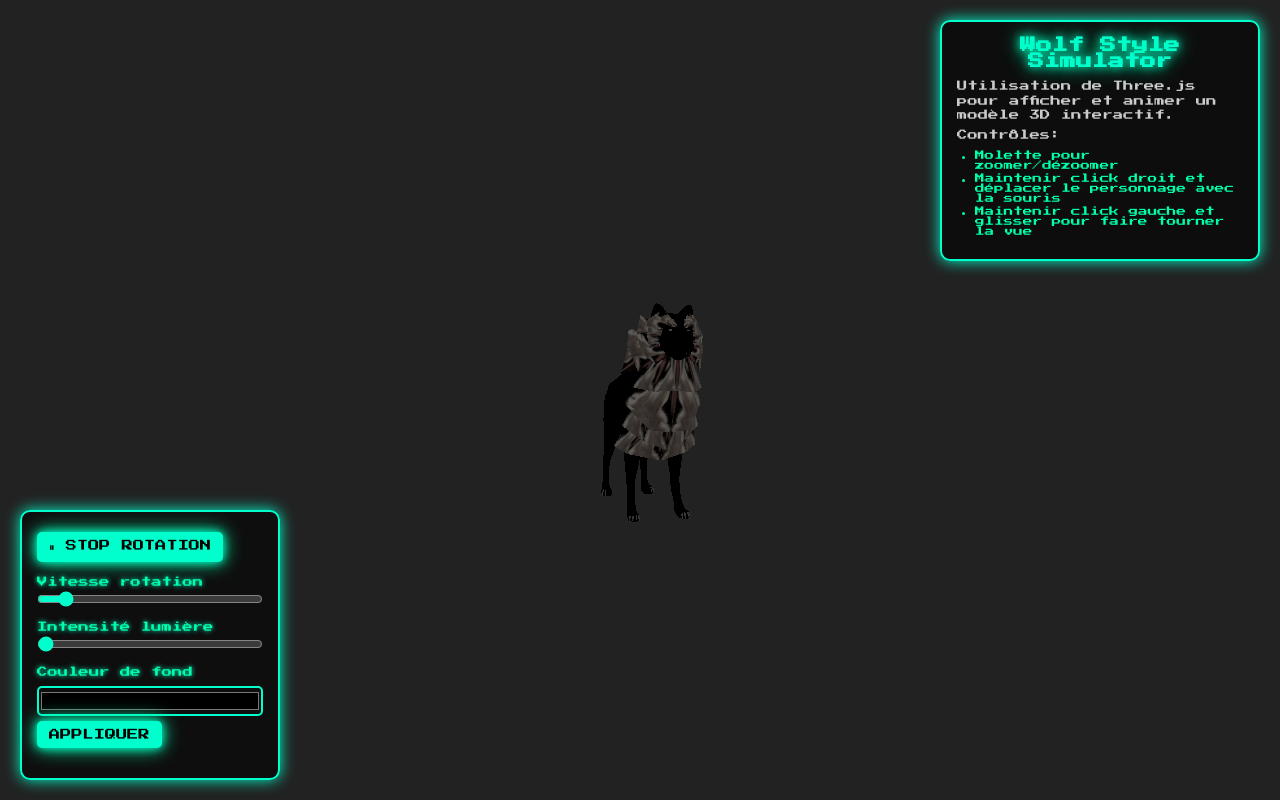
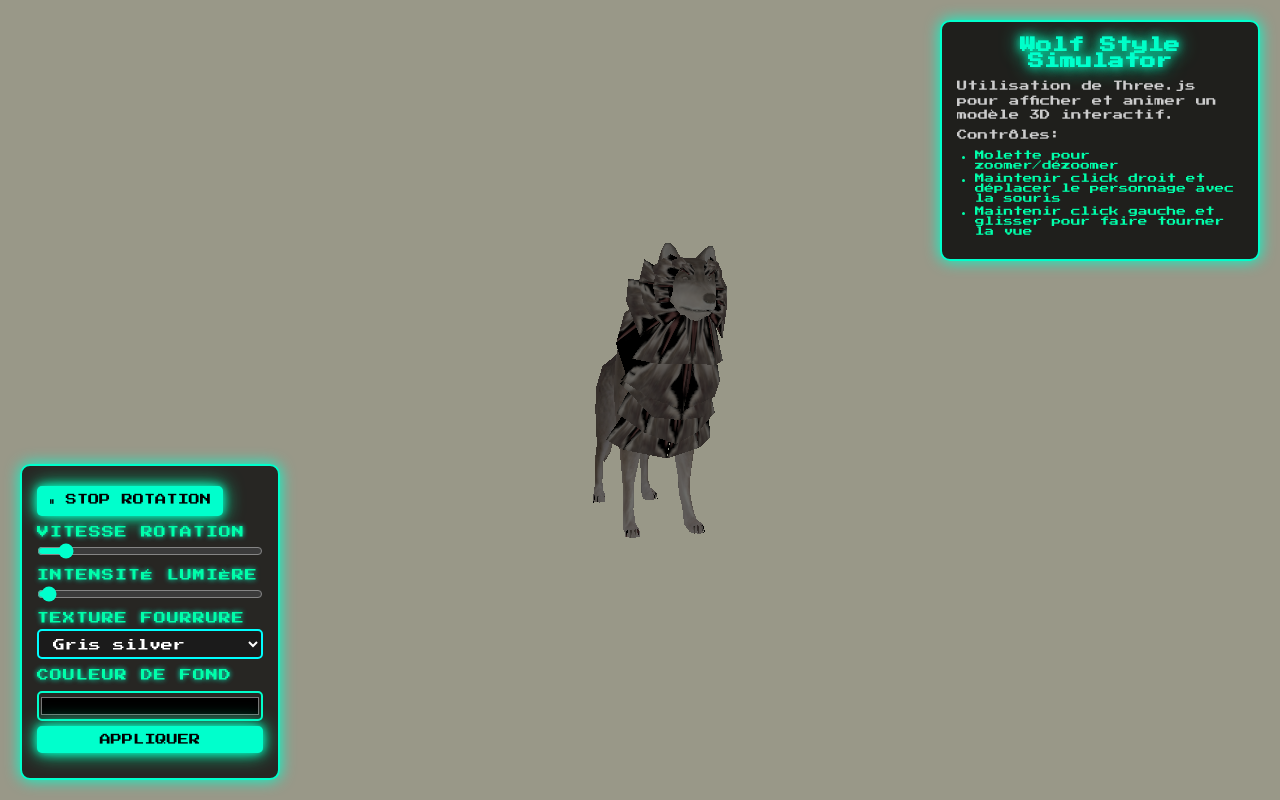
Before and after one commit to G-Ludovic/threeJsWolfSimulator, a website built with Vite: page index.html in a window 1280 px wide. Built offline with nearby package versions, Linux system fonts and the light colour scheme; animation ran at ten frames a second.

Commit message:
skins fur done

```diff
--- a/controller.js
+++ b/controller.js
@@ -1,57 +1,47 @@
+import * as THREE from 'three';
+
 export class Controller {
   constructor(model, view) {
     this.model = model;
     this.view = view;
-
     this.bindUI();
   }
 
   bindUI() {
+    const model = this.model;
     const view = this.view;
-    const model = this.model;
 
-    // Bouton rotation
     const btn = document.getElementById('toggleRotation');
     if (btn) {
       btn.textContent = '⏸ Stop rotation';
       btn.addEventListener('click', () => {
         model.toggleRotation();
-        btn.textContent = model.getRotateState()
-          ? '⏸ Stop rotation'
-          : '▶ Start rotation';
+        btn.textContent = model.getRotateState() ? '⏸ Stop rotation' : '▶ Start rotation';
       });
     }
 
-    // Slider vitesse rotation
     const speedSlider = document.getElementById('speedSlider');
-    if (speedSlider) {
-      speedSlider.addEventListener('input', (e) => {
-        model.setRotationSpeed(parseFloat(e.target.value));
-      });
-    }
+    if (speedSlider) speedSlider.addEventListener('input', (e) => model.setRotationSpeed(parseFloat(e.target.value)));
 
-    // Slider intensité lumière
     const lightSlider = document.getElementById('lightSlider');
-    if (lightSlider) {
-      lightSlider.addEventListener('input', (e) => {
-        model.setLightIntensity(parseFloat(e.target.value));
-      });
-    }
+    if (lightSlider) lightSlider.addEventListener('input', (e) => model.setLightIntensity(parseFloat(e.target.value)));
 
-    // Sélecteur couleur fond + bouton appliquer
-    let chosenColor = '#000000'; // couleur par défaut
+    // Fond
+    let bgColor = '#222222';
     const bgColorInput = document.getElementById('bgColor');
     const applyBtn = document.getElementById('applyBgColor');
+    if (bgColorInput) bgColorInput.addEventListener('input', (e) => bgColor = e.target.value);
+    if (applyBtn) applyBtn.addEventListener('click', () => view.setBackgroundColor(bgColor));
 
-    if (bgColorInput) {
-      bgColorInput.addEventListener('input', (e) => {
-        chosenColor = e.target.value; // stocke la couleur choisie
-      });
-    }
+    // Couleur fourrure
+    // const furColorInput = document.getElementById('furColor');
+    // if (furColorInput) furColorInput.addEventListener('input', (e) => model.setFurColor(e.target.value));
 
-    if (applyBtn) {
-      applyBtn.addEventListener('click', () => {
-        view.setBackgroundColor(chosenColor);
+    // Texture fourrure
+    const furTextureSelect = document.getElementById('furTexture');
+    if (furTextureSelect) {
+      furTextureSelect.addEventListener('change', (e) => {
+        model.setFurTexture(e.target.value);
       });
     }
   }
--- a/index.css
+++ b/index.css
@@ -8,12 +8,11 @@
 /* Fond général sombre type jeu */
 body {
   font-family: 'Press Start 2P', monospace, sans-serif;
-  background: radial-gradient(circle at center, #0a0a0a 0%, #000 100%);
   color: #00ffcc;
   overflow: hidden;
 }
 
-/* Section présentation */
+/* Présentation */
 article {
   position: fixed;
   top: 20px;
@@ -36,7 +35,7 @@ article h1 {
   text-shadow: 0 0 10px #00ffcc, 0 0 20px #00ffaa;
 }
 
-/* Texte */
+/* Texte style rétro */
 article p {
   font-size: 0.65rem;
   margin: 5px 0;
@@ -44,7 +43,7 @@ article p {
   line-height: 1.4;
 }
 
-/* Liste */
+/* Liste instruction */
 article ul {
   margin: 8px 0;
   padding-left: 18px;
@@ -95,6 +94,46 @@ label {
   text-shadow: 0 0 5px #00ffcc;
 }
 
+/* Conteneur des sliders / selects */
+.slider-group {
+  margin: 10px 0;
+  display: flex;
+  flex-direction: column;
+  font-family: 'Press Start 2P', cursive;
+  color: #fff;
+}
+
+.slider-group label {
+  margin-bottom: 5px;
+  font-size: 12px;
+  text-transform: uppercase;
+  letter-spacing: 1px;
+}
+
+/* Select stylisé */
+#furTexture {
+  background-color: #1b1b1b;
+  color: #fff;
+  border: 2px solid #0ff;
+  border-radius: 5px;
+  padding: 6px 10px;
+  font-family: 'Press Start 2P', monospace;
+  font-size: 12px;
+  cursor: pointer;
+  transition: all 0.2s ease-in-out;
+}
+
+#furTexture:hover {
+  border-color: #0f0;
+  background-color: #222;
+}
+
+/* Focus */
+#furTexture:focus {
+  outline: none;
+  box-shadow: 0 0 10px #0ff;
+}
+
 /* Sliders type jeu */
 input[type="range"] {
   width: 100%;
--- a/index.html
+++ b/index.html
@@ -11,12 +11,6 @@
 </head>
 
 <body>
-
-  <header>
-    <h1>
-
-    </h1>
-  </header>
 
   <article>
     <h1>Wolf Style Simulator</h1>
@@ -43,7 +37,25 @@
 
     <div class="slider-group">
       <label for="lightSlider">Intensité lumière</label>
-      <input type="range" id="lightSlider" min="0" max="1000" step="0.1" value="5">
+      <input type="range" id="lightSlider" min="0" max="250" step="0.1" value="5">
+    </div>
+
+    <!-- <div class="slider-group">
+      <label for="furColor">Couleur de Fourrure</label>
+      <input type="color" id="furColor" value="#ffffff">
+    </div> -->
+
+    <div class="slider-group">
+      <label for="furTexture">Texture fourrure</label>
+      <select id="furTexture">
+        <option value="Fur_silver_grey.png" selected>Gris silver</option>
+        <option value="Fur_martre.png">Marbré Blanc</option>
+        <option value="Fur_silver.png">Blanc Argentée</option>
+        <option value="Wolf_Fur.jpg">Kami Sauvage</option>
+        <option value="Fur_Rosettes_noires.png">Rosettes noires</option>
+        <option value="Fur_silver_black.png">Noir Argentée</option>
+        <option value="Fur_black.png">Noir sauvage</option>
+      </select>
     </div>
 
     <div class="slider-group">
@@ -55,6 +67,7 @@
 
   <!-- Script -->
   <script type="module" src="index.js"></script>
+
 </body>
 
 </html>
--- a/model.js
+++ b/model.js
@@ -1,42 +1,65 @@
+import { OBJLoader } from 'three/examples/jsm/loaders/OBJLoader.js';
 import * as THREE from 'three';
-import { OBJLoader } from 'three/examples/jsm/loaders/OBJLoader.js';
 
 export class Model {
   constructor() {
     this.wolf = null;
+    this.rotationSpeed = 0.005;
+    this.lightIntensity = 3;
     this.rotateWolf = true;
-    this.rotationSpeed = 0.005; // par défaut
-    this.lightIntensity = 5;     // par défaut
-
-    this.objLoader = new OBJLoader();
+    this.furColor = '#ffffff';
+    this.furTexture = 'Wolf_Body.jpg';
   }
 
-  loadWolf(pathObj = './models/Wolf_obj.obj', texturePath = './textures/Wolf_Body.jpg') {
+  async loadWolf() {
+    if (this.wolf) return this.wolf;
+
     return new Promise((resolve, reject) => {
-      this.objLoader.load(
-        pathObj,
-        (object) => {
-          const texture = new THREE.TextureLoader().load(texturePath);
-          object.traverse((child) => {
-            if (child.isMesh) {
-              child.material = new THREE.MeshPhongMaterial({ map: texture });
-            }
-          });
+      const loader = new OBJLoader();
+      loader.load(`./models/Wolf_One_obj.obj`, (obj) => {
+        this.applyFurTexture(obj);
+        obj.scale.set(2.5, 2.5, 2.5);
+        this.wolf = obj;
+        resolve(this.wolf);
+      }, undefined, reject);
+    });
+  }
 
-          object.scale.set(3, 3, 3);
-          object.position.set(0, 0, 0);
+  applyFurTexture(obj) {
+    const loader = new THREE.TextureLoader();
+    const texture = loader.load(`./textures/${this.furTexture}`);
+    obj.traverse((child) => {
+      if (child.isMesh) {
+        child.material = new THREE.MeshStandardMaterial({
+          map: texture,
+          color: new THREE.Color(this.furColor),
+          roughness: 0.5,
+          metalness: 0
+        });
+      }
+    });
+  }
 
-          this.wolf = object;
-          resolve(object);
-        },
-        undefined,
-        (err) => reject(err)
-      );
-    });
+  // setFurColor(color) {
+  //   this.furColor = color;
+  //   if (this.wolf) {
+  //     this.wolf.traverse((child) => {
+  //       if (child.isMesh) child.material.color.set(color);
+  //     });
+  //   }
+  // }
+
+  setFurTexture(textureFile) {
+    this.furTexture = textureFile;
+    if (this.wolf) this.applyFurTexture(this.wolf);
   }
 
   toggleRotation() {
     this.rotateWolf = !this.rotateWolf;
+  }
+
+  getRotateState() {
+    return this.rotateWolf;
   }
 
   setRotationSpeed(speed) {
@@ -46,8 +69,4 @@ export class Model {
   setLightIntensity(intensity) {
     this.lightIntensity = intensity;
   }
-
-  getRotateState() {
-    return this.rotateWolf;
-  }
 }
--- a/view.js
+++ b/view.js
@@ -7,9 +7,7 @@ export class View {
 
     this.canvas = document.querySelector('canvas.myWebGL3d');
     this.scene = new THREE.Scene();
-    this.scene.background = new THREE.Color(0x222222);
 
-    // Lights
     this.ambientLight = new THREE.AmbientLight(0xffffff, 0.6);
     this.scene.add(this.ambientLight);
 
@@ -17,43 +15,40 @@ export class View {
     this.pointLight.position.set(5, 5, 5);
     this.scene.add(this.pointLight);
 
-    // Camera
-    this.camera = new THREE.PerspectiveCamera(
-      75,
-      window.innerWidth / window.innerHeight
-    );
+    this.camera = new THREE.PerspectiveCamera(75, window.innerWidth / window.innerHeight);
     this.camera.position.set(0, 1, 5);
     this.scene.add(this.camera);
 
-    // Renderer
     this.renderer = new THREE.WebGLRenderer({ canvas: this.canvas });
     this.renderer.setSize(window.innerWidth, window.innerHeight);
     this.renderer.setPixelRatio(Math.min(window.devicePixelRatio, 2));
 
-    // Couleur de fond
-    this.scene.background = new THREE.Color(0x222222); // gris sombre par défaut
+    this.scene.background = new THREE.Color(0x999888);
 
-    // Controls
     this.controls = new OrbitControls(this.camera, this.renderer.domElement);
     this.controls.enableDamping = true;
     this.controls.target.set(0, 1, 0);
-
-    // Limites pour rester focus
     this.controls.minDistance = 2;
     this.controls.maxDistance = 10;
-    this.controls.minPolarAngle = 0.3;   // évite de passer sous le modèle
-    this.controls.maxPolarAngle = Math.PI / 2; // évite de trop regarder du dessus
+    this.controls.minPolarAngle = 0.3;
+    this.controls.maxPolarAngle = Math.PI / 2;
 
-    // Resize
     window.addEventListener('resize', () => {
       this.camera.aspect = window.innerWidth / window.innerHeight;
       this.camera.updateProjectionMatrix();
       this.renderer.setSize(window.innerWidth, window.innerHeight);
     });
 
-    // Load wolf
     this.model.loadWolf().then((wolf) => {
       this.scene.add(wolf);
+      const box = new THREE.Box3().setFromObject(wolf);
+      const size = box.getSize(new THREE.Vector3()).length();
+      const center = box.getCenter(new THREE.Vector3());
+
+      this.controls.target.copy(center);
+      this.camera.position.copy(center);
+      this.camera.position.z += size * 1.2;
+      this.camera.lookAt(center);
     });
   }
 
@@ -63,14 +58,11 @@ export class View {
 
   animate() {
     requestAnimationFrame(() => this.animate());
-
     if (this.model.wolf && this.model.getRotateState()) {
       this.model.wolf.rotation.y += this.model.rotationSpeed;
     }
-
     this.pointLight.intensity = this.model.lightIntensity;
-
     this.controls.update();
     this.renderer.render(this.scene, this.camera);
-    }
+  }
 }
```
Also changed, not shown: public/models/Wolf_One_obj.obj (added), public/models/Wolf_obj.obj (deleted), public/textures/Fur_Rosettes_noires.png (added), public/textures/Fur_black.png (added), public/textures/Fur_grey.png (added), public/textures/Fur_martre.png (added), public/textures/Fur_silver.png (added), public/textures/Fur_silver_black.png (added), public/textures/Fur_silver_grey.png (added).
